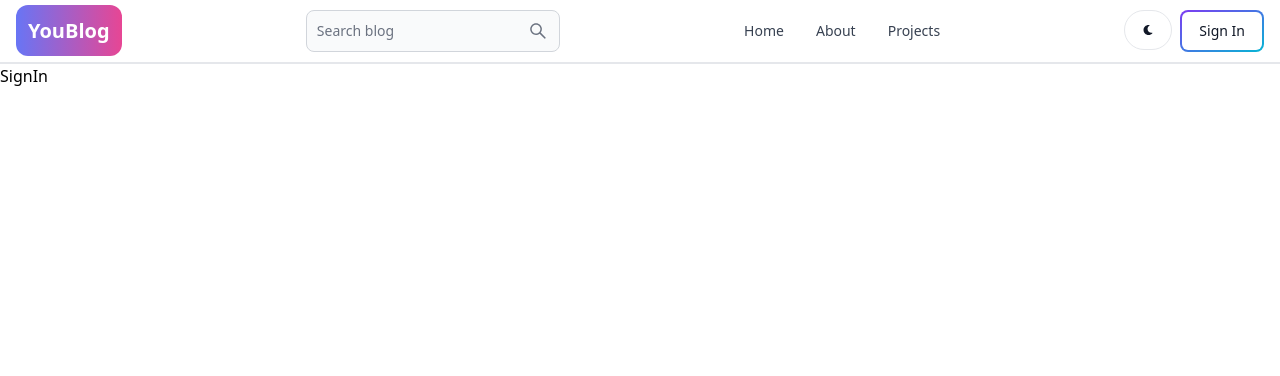
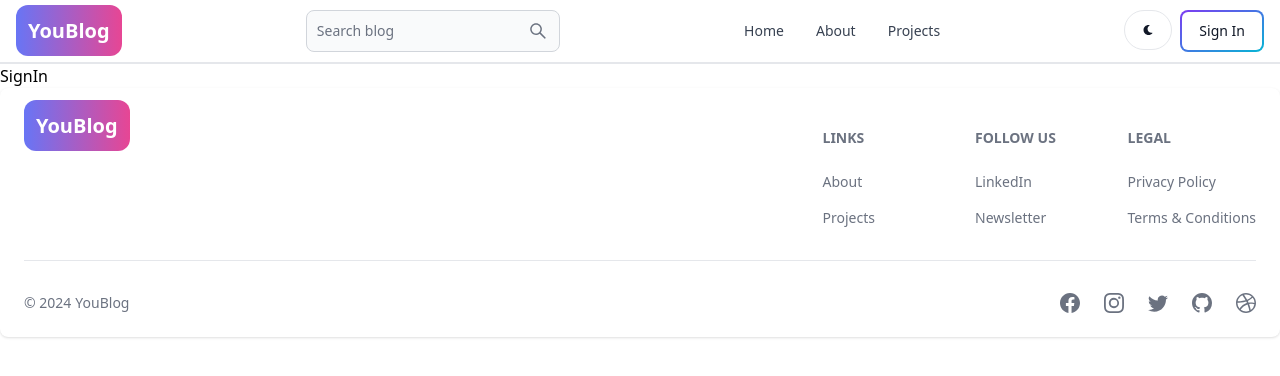
Before and after one commit to gupta-karan1/mern-blog-app, a React (Vite) app in the folder client/: page /sign-in in a window 1280 px wide. Shown: the top 376 px of the page. Built offline with nearby package versions, Linux system fonts and the light colour scheme.

Commit message:
Add Footer component to App.jsx

```diff
--- a/client/src/App.jsx
+++ b/client/src/App.jsx
@@ -6,6 +6,7 @@ import Projects from "./pages/Projects";
 import SignUp from "./pages/SignUp";
 import SignIn from "./pages/SignIn";
 import Header from "./components/Header";
+import FooterComp from "./components/Footer";
 
 function App() {
   return (
@@ -19,6 +20,8 @@ function App() {
         <Route path="/sign-up" element={<SignUp />} />
         <Route path="/sign-in" element={<SignIn />} />
       </Routes>
+
+      <FooterComp />
     </BrowserRouter>
   );
 }
--- /dev/null
+++ b/client/src/components/Footer.jsx
@@ -0,0 +1,78 @@
+import {
+  Footer,
+  FooterCopyright,
+  FooterDivider,
+  FooterIcon,
+  FooterLink,
+  FooterLinkGroup,
+  FooterTitle,
+} from "flowbite-react";
+import {
+  BsDribbble,
+  BsFacebook,
+  BsGithub,
+  BsInstagram,
+  BsTwitter,
+} from "react-icons/bs";
+import { Link } from "react-router-dom";
+
+function FooterComp() {
+  return (
+    <Footer container>
+      <div className="w-full">
+        <div className="grid w-full justify-between sm:flex sm:justify-between md:flex md:grid-cols-1 gap-10">
+          <div>
+            <Link
+              to="/"
+              className="self-center whitespace-nowrap text-lg sm:text-xl font-bold dark:text-white"
+            >
+              <span className="px-3 py-3 bg-gradient-to-r from-indigo-500  to-pink-500 rounded-xl text-white">
+                YouBlog
+              </span>{" "}
+            </Link>
+          </div>
+          <div className="grid grid-cols-2 gap-8 sm:mt-4 sm:grid-cols-3 sm:gap-6">
+            <div>
+              <FooterTitle title="links" />
+              <FooterLinkGroup col>
+                <FooterLink href="/about">About</FooterLink>
+                <FooterLink href="/projects">Projects </FooterLink>
+              </FooterLinkGroup>
+            </div>
+            <div>
+              <FooterTitle title="Follow us" />
+              <FooterLinkGroup col>
+                <FooterLink href="#">LinkedIn</FooterLink>
+                <FooterLink href="#">Newsletter</FooterLink>
+              </FooterLinkGroup>
+            </div>
+            <div>
+              <FooterTitle title="Legal" />
+              <FooterLinkGroup col>
+                <FooterLink href="#">Privacy Policy</FooterLink>
+                <FooterLink href="#">Terms &amp; Conditions</FooterLink>
+              </FooterLinkGroup>
+            </div>
+          </div>
+        </div>
+        <FooterDivider />
+        <div className="w-full sm:flex sm:items-center sm:justify-between">
+          <FooterCopyright
+            href="#"
+            by="YouBlog"
+            year={new Date().getFullYear()}
+          />
+          <div className="mt-4 flex space-x-6 sm:mt-0 sm:justify-center">
+            <FooterIcon href="#" icon={BsFacebook} />
+            <FooterIcon href="#" icon={BsInstagram} />
+            <FooterIcon href="#" icon={BsTwitter} />
+            <FooterIcon href="#" icon={BsGithub} />
+            <FooterIcon href="#" icon={BsDribbble} />
+          </div>
+        </div>
+      </div>
+    </Footer>
+  );
+}
+
+export default FooterComp;
```
